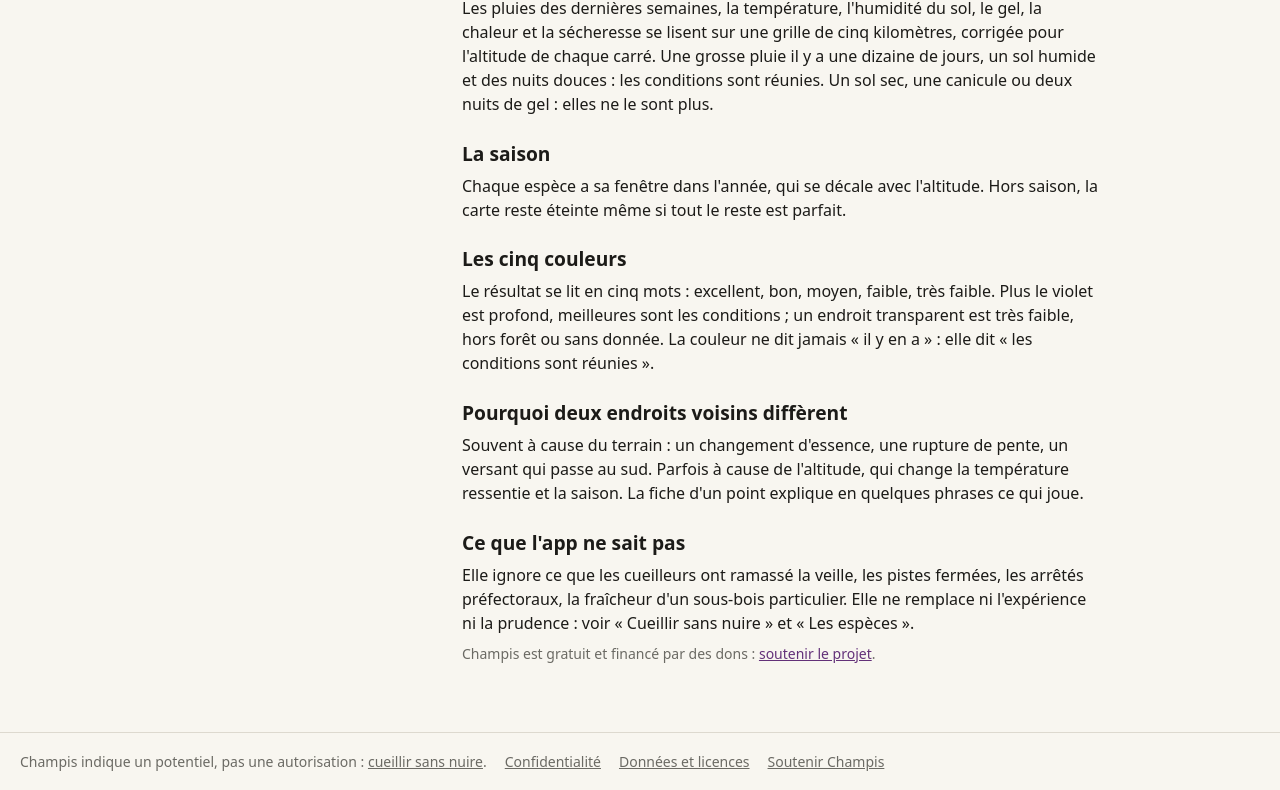
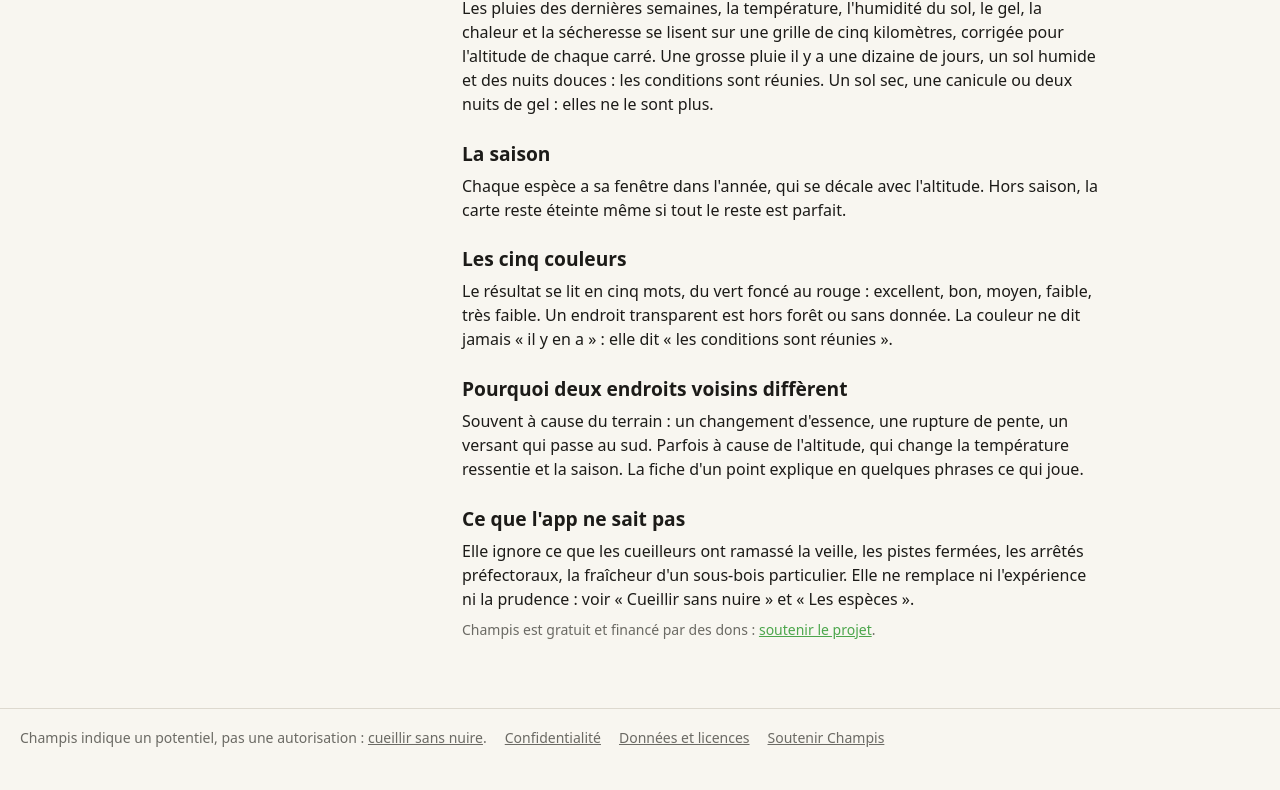
Before and after one commit to adhumi/champis, a plain HTML site: page web/comprendre.html in a window 1280 px wide. Shown: the part 464-1254 px from the top of the page. After the commit the page ends 1230 px from the top, so only its background shows below. Drawn offline with Linux system fonts and the light colour scheme.

Commit message:
Annule l'étape B1 : retour à la palette précédente (#91)

```diff
--- a/shared/palette.json
+++ b/shared/palette.json
@@ -1,11 +1,11 @@
 {
   "version": 1,
   "thresholds": [
-    { "min": 0.75, "label": "excellent", "fr": "Excellent", "hex": "#633179E6" },
-    { "min": 0.55, "label": "bon", "fr": "Bon", "hex": "#9961B0BF" },
-    { "min": 0.35, "label": "moyen", "fr": "Moyen", "hex": "#CA9BD599" },
-    { "min": 0.15, "label": "faible", "fr": "Faible", "hex": "#E8CFED73" },
-    { "min": 0.0, "label": "tres_faible", "fr": "Très faible", "hex": "#E8CFED00" }
+    { "min": 0.75, "label": "excellent", "fr": "Excellent", "hex": "#1B6B3A" },
+    { "min": 0.55, "label": "bon", "fr": "Bon", "hex": "#4CA64C" },
+    { "min": 0.35, "label": "moyen", "fr": "Moyen", "hex": "#E3C64B" },
+    { "min": 0.15, "label": "faible", "fr": "Faible", "hex": "#E88A3C" },
+    { "min": 0.0, "label": "tres_faible", "fr": "Très faible", "hex": "#B8402E" }
   ],
   "nodata_hex": "#00000000",
   "tile_encoding": { "channel": "luminance", "scale": 254, "nodata": 255 },
--- a/shared/texts/comment-ca-marche.md
+++ b/shared/texts/comment-ca-marche.md
@@ -16,7 +16,7 @@ Chaque espèce a sa fenêtre dans l'année, qui se décale avec l'altitude. Hors
 
 ## Les cinq couleurs
 
-Le résultat se lit en cinq mots : excellent, bon, moyen, faible, très faible. Plus le violet est profond, meilleures sont les conditions ; un endroit transparent est très faible, hors forêt ou sans donnée. La couleur ne dit jamais « il y en a » : elle dit « les conditions sont réunies ».
+Le résultat se lit en cinq mots, du vert foncé au rouge : excellent, bon, moyen, faible, très faible. Un endroit transparent est hors forêt ou sans donnée. La couleur ne dit jamais « il y en a » : elle dit « les conditions sont réunies ».
 
 ## Pourquoi deux endroits voisins diffèrent
 
--- a/shared/vectors/palette.json
+++ b/shared/vectors/palette.json
@@ -8,70 +8,70 @@
    "score": 0.0,
    "expected": {
     "label": "tres_faible",
-    "hex": "#E8CFED00"
+    "hex": "#B8402E"
    }
   },
   {
    "score": 0.1499,
    "expected": {
     "label": "tres_faible",
-    "hex": "#E8CFED00"
+    "hex": "#B8402E"
    }
   },
   {
    "score": 0.15,
    "expected": {
     "label": "faible",
-    "hex": "#E8CFED73"
+    "hex": "#E88A3C"
    }
   },
   {
    "score": 0.3499,
    "expected": {
     "label": "faible",
-    "hex": "#E8CFED73"
+    "hex": "#E88A3C"
    }
   },
   {
    "score": 0.35,
    "expected": {
     "label": "moyen",
-    "hex": "#CA9BD599"
+    "hex": "#E3C64B"
    }
   },
   {
    "score": 0.5499,
    "expected": {
     "label": "moyen",
-    "hex": "#CA9BD599"
+    "hex": "#E3C64B"
    }
   },
   {
    "score": 0.55,
    "expected": {
     "label": "bon",
-    "hex": "#9961B0BF"
+    "hex": "#4CA64C"
    }
   },
   {
    "score": 0.7499,
    "expected": {
     "label": "bon",
-    "hex": "#9961B0BF"
+    "hex": "#4CA64C"
    }
   },
   {
    "score": 0.75,
    "expected": {
     "label": "excellent",
-    "hex": "#633179E6"
+    "hex": "#1B6B3A"
    }
   },
   {
    "score": 1.0,
    "expected": {
     "label": "excellent",
-    "hex": "#633179E6"
+    "hex": "#1B6B3A"
    }
   }
  ]
--- a/web/site.css
+++ b/web/site.css
@@ -3,11 +3,10 @@
  * site.js après lecture de shared/palette.json), police système, coins arrondis, aucune ombre. */
 :root {
   --bg: #f8f6f0; --fg: #1c1b18; --muted: #6b6a64; --border: #ddd9cf; --panel: #fffdf8;
-  --accent-day: #5c6b5e; --accent-night: #a9b8aa;
-  --accent: var(--accent-day); --accent-fg: #fff; --radius: 10px; --nav-h: 56px;
+  --accent: #5c6b5e; --accent-fg: #fff; --radius: 10px; --nav-h: 56px;
 }
 @media (prefers-color-scheme: dark) {
-  :root { --bg: #16181a; --fg: #ece9e2; --muted: #a09d95; --border: #33363a; --panel: #1e2124; --accent: var(--accent-night); --accent-fg: #16181a; }
+  :root { --bg: #16181a; --fg: #ece9e2; --muted: #a09d95; --border: #33363a; --panel: #1e2124; }
 }
 * { box-sizing: border-box; }
 html, body { margin: 0; min-height: 100%; }
--- a/web/site.js
+++ b/web/site.js
@@ -124,30 +124,21 @@
   }
 
   // ------------------------------------------------------------ palette
-  /** `#RRGGBB` ou `#RRGGBBAA` → [r, g, b, a] ; sans alpha, opaque (255). L'opacité d'une classe
-   *  vient de la palette (étape B1, 6 nov. 2026) : « très faible » y est transparent. */
-  function hexToRgba(hex) {
+  function hexToRgb(hex) {
     const n = parseInt(hex.slice(1, 7), 16);
-    const a = hex.length >= 9 ? parseInt(hex.slice(7, 9), 16) : 255;
-    return [(n >> 16) & 255, (n >> 8) & 255, n & 255, a];
+    return [(n >> 16) & 255, (n >> 8) & 255, n & 255];
   }
-  const hexToRgb = (hex) => hexToRgba(hex).slice(0, 3);
-  /** Seuils triés décroissants, rgb et rgba pré-parsés. */
+  /** Seuils triés décroissants, rgb pré-parsé. */
   function sortedClasses(palette) {
-    return [...palette.thresholds]
-      .sort((a, b) => b.min - a.min)
-      .map((t) => ({ ...t, rgb: hexToRgb(t.hex), rgba: hexToRgba(t.hex) }));
+    return [...palette.thresholds].sort((a, b) => b.min - a.min).map((t) => ({ ...t, rgb: hexToRgb(t.hex) }));
   }
   function classify(classes, v) {
     return classes.find((c) => v >= c.min) ?? classes[classes.length - 1];
   }
-  /** Accent du site (étape B1) : en mode clair, la couleur la plus foncée de la palette (la classe
-   *  du haut) pour que les liens tiennent un contraste ≥ 4,5:1 sur le fond papier ; en mode sombre,
-   *  la troisième classe en partant du haut, assez claire pour le fond nuit. Toujours sans alpha. */
-  function accentHex(palette, dark = false) {
-    const sorted = [...palette.thresholds].sort((a, b) => b.min - a.min);
-    const t = dark ? sorted[Math.min(2, sorted.length - 1)] : sorted[0];
-    return t.hex.slice(0, 7);
+  /** Le vert « Bon » de la palette sert d'accent au site ; à défaut, la classe du milieu. */
+  function accentHex(palette) {
+    const t = palette.thresholds.find((x) => x.label === "bon") ?? palette.thresholds[Math.floor(palette.thresholds.length / 2)];
+    return t.hex;
   }
 
   // ------------------------------------------------------------ phrase de saison (accueil)
@@ -265,8 +256,7 @@
   }
   function applyAccent(palette) {
     if (typeof document === "undefined") return;
-    document.documentElement.style.setProperty("--accent-day", accentHex(palette));
-    document.documentElement.style.setProperty("--accent-night", accentHex(palette, true));
+    document.documentElement.style.setProperty("--accent", accentHex(palette));
   }
   async function loadPalette() {
     const r = await fetch("../shared/palette.json");
@@ -275,15 +265,12 @@
     applyAccent(palette);
     return palette;
   }
-  /** Légende : chaque couleur peinte avec son mot, puis ce que veut dire « transparent » (une
-   *  classe à alpha nul, comme « très faible » depuis l'étape B1, s'y ajoute). */
+  /** Légende : chaque couleur avec son mot, plus « transparent ». */
   function renderLegend(el, classes) {
     el.classList.add("legend");
-    const painted = [...classes].reverse().filter((c) => (c.rgba ?? hexToRgba(c.hex))[3] > 0);
-    const clear = [...classes].filter((c) => (c.rgba ?? hexToRgba(c.hex))[3] === 0).map((c) => c.fr.toLowerCase());
     el.innerHTML =
-      painted.map((c) => `<span><i style="background:${c.hex}"></i>${esc(c.fr)}</span>`).join("") +
-      `<span class="nodata"><i></i>Transparent : ${esc([...clear, "hors forêt ou sans donnée"].join(", "))}</span>`;
+      [...classes].reverse().map((c) => `<span><i style="background:${c.hex}"></i>${esc(c.fr)}</span>`).join("") +
+      `<span class="nodata"><i></i>Transparent : hors forêt ou sans donnée</span>`;
   }
   /** Onze pastilles datées de la fiche d'un point, en lecture seule (étape A, 6 nov. 2026 : la
    *  carte reste sur aujourd'hui, la fiche montre la semaine du point). `days` = [{ iso, value }],
@@ -308,7 +295,7 @@
     WEEKDAYS, SHORT_WEEKDAYS, DAY_RANGE, SUPPORT_URL, APP_LINE,
     weekdayName, shortWeekday, frenchDate, shortDate, dateFor, whenWord, parisParts, computedPhrase, todayLine,
     trend, trendPhrase, geocodeUrl, geocodeResults, forestUrl, forestPhrase,
-    hexToRgb, hexToRgba, sortedClasses, classify, accentHex, classCounts, seasonSentence,
+    hexToRgb, sortedClasses, classify, accentHex, classCounts, seasonSentence,
     esc, inline, renderMarkdown, markdownTitle, apiBase, isDev,
     renderNav, applyAccent, loadPalette, renderLegend, renderDayDots,
   };
```
Also changed, not shown: web/app.js (+9 -7 lines), web/README.md, 2 other files.
